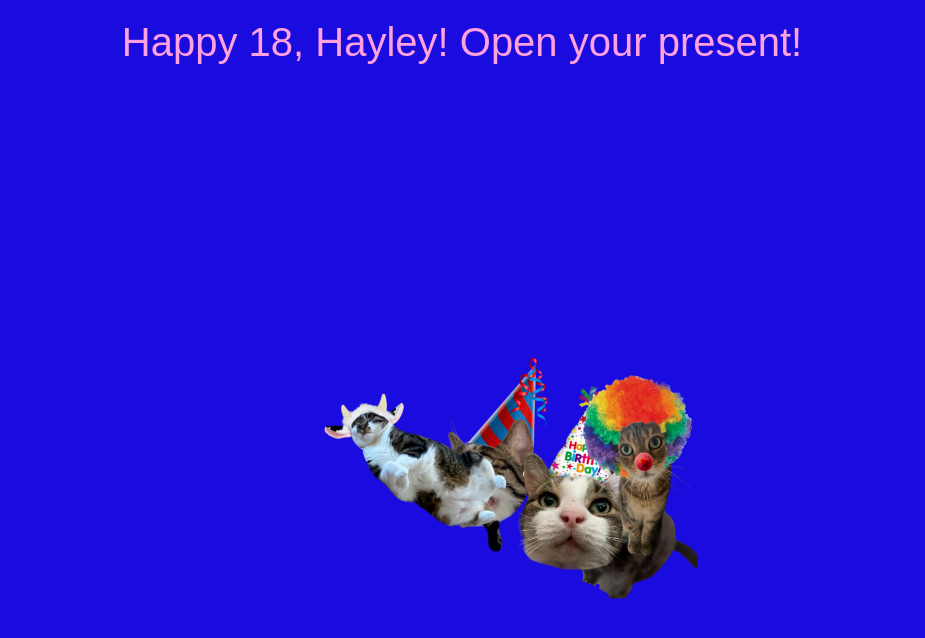
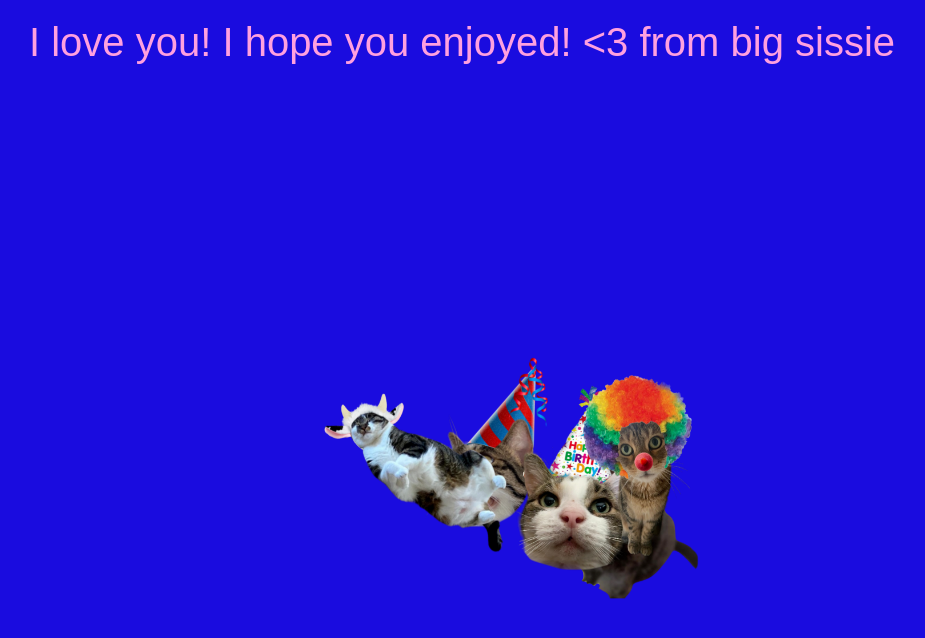
Before and after one commit to Ava-C-J/HappyBirthday, a plain HTML site: page index.html in a window 1280 px wide. Both pictures are taken after a click on the link 640 px from the left and 432 px from the top of the page. Shown: the whole page, without its empty margins (178-1103 px from the left). Drawn offline with Linux system fonts and the light colour scheme.

Commit message:
iloveyou

```diff
--- a/index.html
+++ b/index.html
@@ -59,7 +59,7 @@ body {
 </head>
 
 <body>
-    <div class="top-text">
+    <div class="top-text" id="top-text">
         Happy 18, Hayley! Open your present!
     </div>
     <div class="centered-container">
@@ -73,6 +73,7 @@ body {
             const present = document.getElementById('present');
             const rect = present.getBoundingClientRect();
             present.style.display = 'none';
+            document.getElementById('top-text').textContent = 'I love you! I hope you enjoyed! <3 from big sissie';
             const images = ['IMG_3551.PNG', 'IMG_3554.PNG', 'IMG_3560.PNG', 'IMG_3561.PNG', 'IMG_3563.PNG']; // Update with the correct paths to your images
             images.forEach((src, index) => {
                 setTimeout(() => {
```
